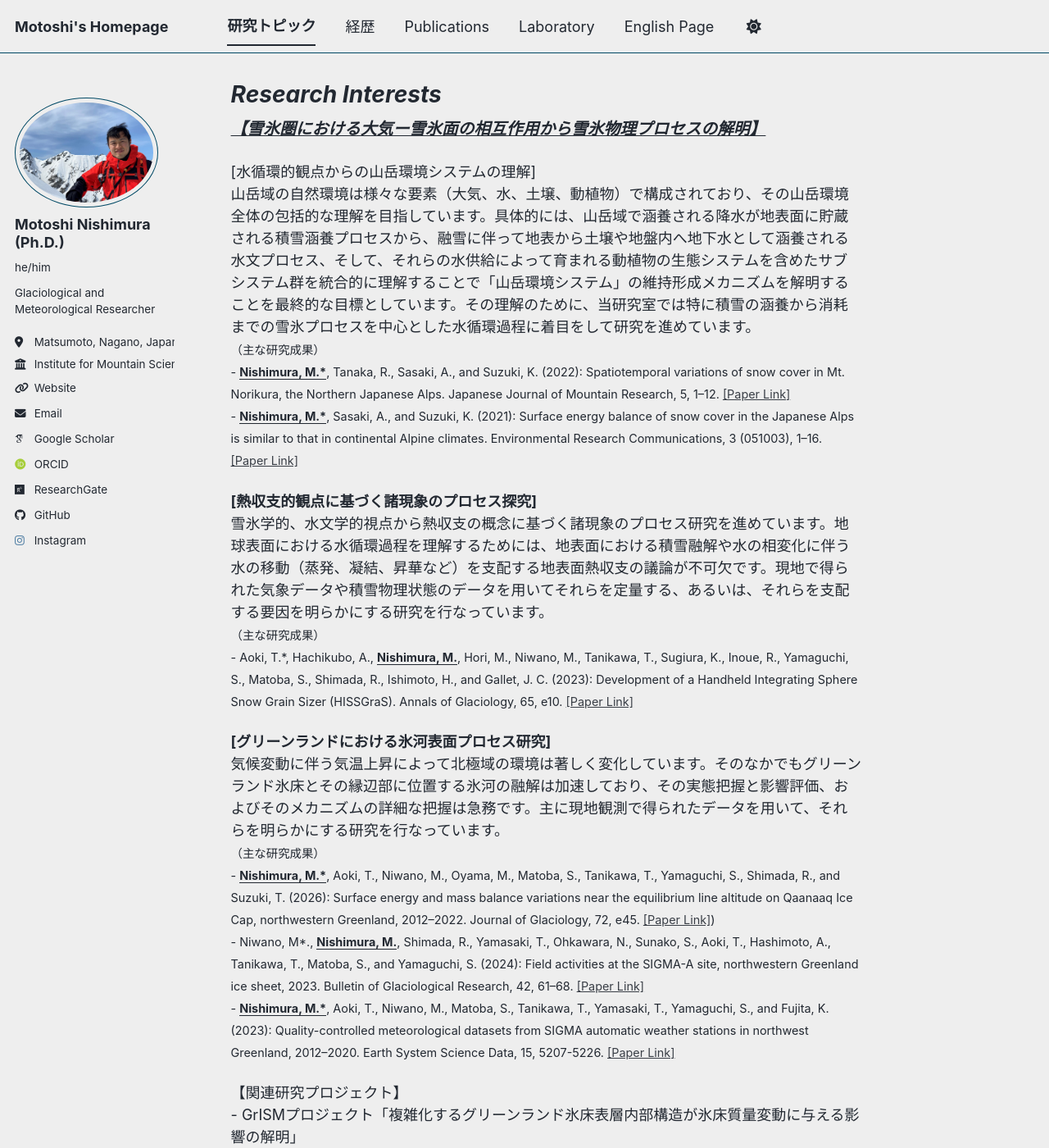
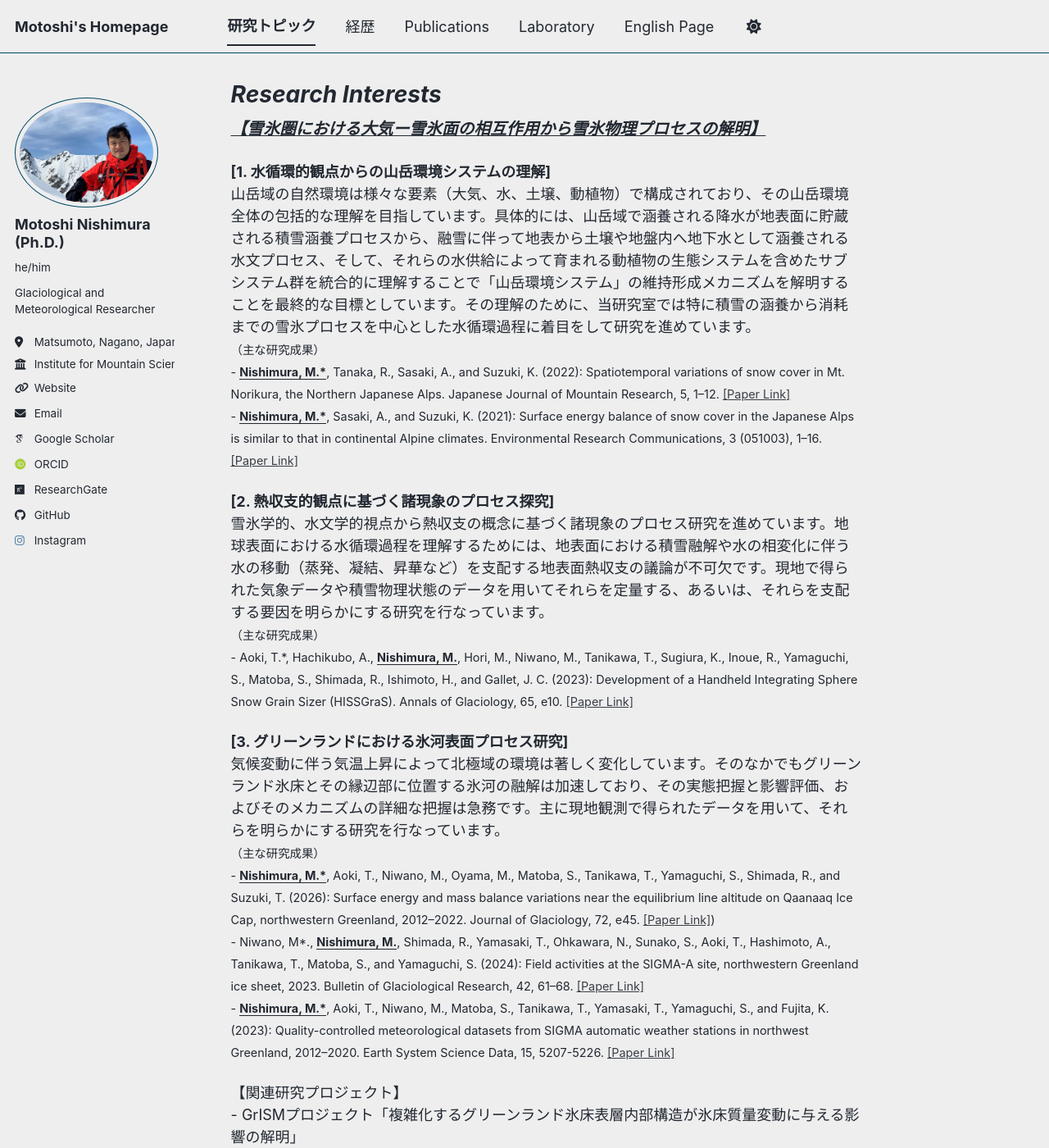
Before and after one commit to MotoshiNishimura/MotoshiNishimura.github.io, a Jekyll site: the page built from _pages/interest.md, in a window 1280 px wide and 1400 px high. Shown: the whole window at 82% size. Built offline with Jekyll 4.4.1, drawn with Linux system fonts in a browser that asks for light colours; some web fonts are replaced; a script bundle is joined from its source files by our own code; library files that are not in the unit come from our copies.

Commit message:
Update interest.md

```diff
--- a/_pages/interest.md
+++ b/_pages/interest.md
@@ -10,8 +10,7 @@ author_profile: true
 </p>
 <p>
 
-[水循環的観点からの山岳環境システムの理解]
-<br>
+<b>[1. 水循環的観点からの山岳環境システムの理解] </b><br>
 山岳域の自然環境は様々な要素（大気、水、土壌、動植物）で構成されており、その山岳環境全体の包括的な理解を目指しています。具体的には、山岳域で涵養される降水が地表面に貯蔵される積雪涵養プロセスから、融雪に伴って地表から土壌や地盤内へ地下水として涵養される水文プロセス、そして、それらの水供給によって育まれる動植物の生態システムを含めたサブシステム群を統合的に理解することで「山岳環境システム」の維持形成メカニズムを解明することを最終的な目標としています。その理解のために、当研究室では特に積雪の涵養から消耗までの雪氷プロセスを中心とした水循環過程に着目をして研究を進めています。<br>
  <span style="font-size: 0.8em;">
 （主な研究成果）<br>
@@ -21,7 +20,7 @@ author_profile: true
 </p>
 
 <p>
-<b> [熱収支的観点に基づく諸現象のプロセス探究] </b><br>
+<b> [2. 熱収支的観点に基づく諸現象のプロセス探究] </b><br>
 雪氷学的、水文学的視点から熱収支の概念に基づく諸現象のプロセス研究を進めています。地球表面における水循環過程を理解するためには、地表面における積雪融解や水の相変化に伴う水の移動（蒸発、凝結、昇華など）を支配する地表面熱収支の議論が不可欠です。現地で得られた気象データや積雪物理状態のデータを用いてそれらを定量する、あるいは、それらを支配する要因を明らかにする研究を行なっています。<br>
  <span style="font-size: 0.8em;">
 （主な研究成果）<br>
@@ -30,7 +29,7 @@ author_profile: true
 </p>
 
 <p>
-<b> [グリーンランドにおける氷河表面プロセス研究] </b><br>
+<b> [3. グリーンランドにおける氷河表面プロセス研究] </b><br>
 気候変動に伴う気温上昇によって北極域の環境は著しく変化しています。そのなかでもグリーンランド氷床とその縁辺部に位置する氷河の融解は加速しており、その実態把握と影響評価、およびそのメカニズムの詳細な把握は急務です。主に現地観測で得られたデータを用いて、それらを明らかにする研究を行なっています。<br>
  <span style="font-size: 0.8em;">
 （主な研究成果）<br>
```
